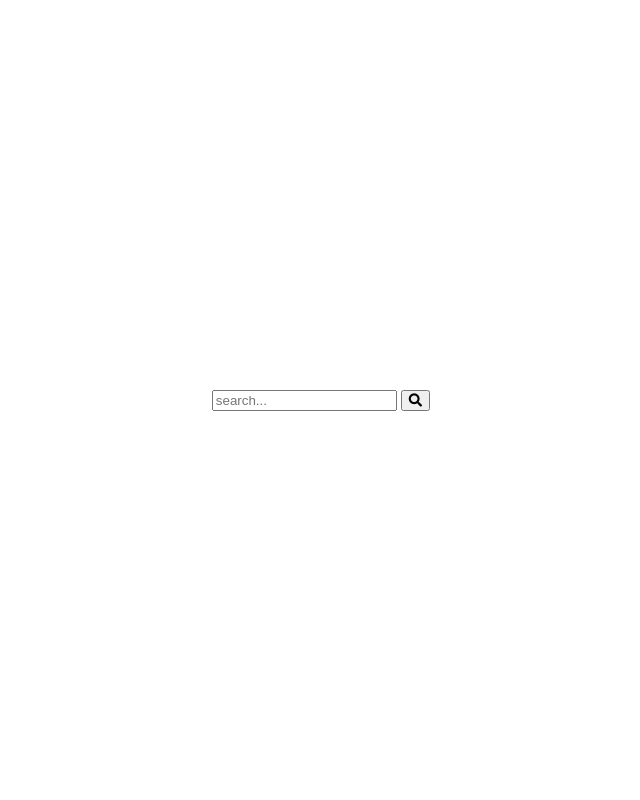
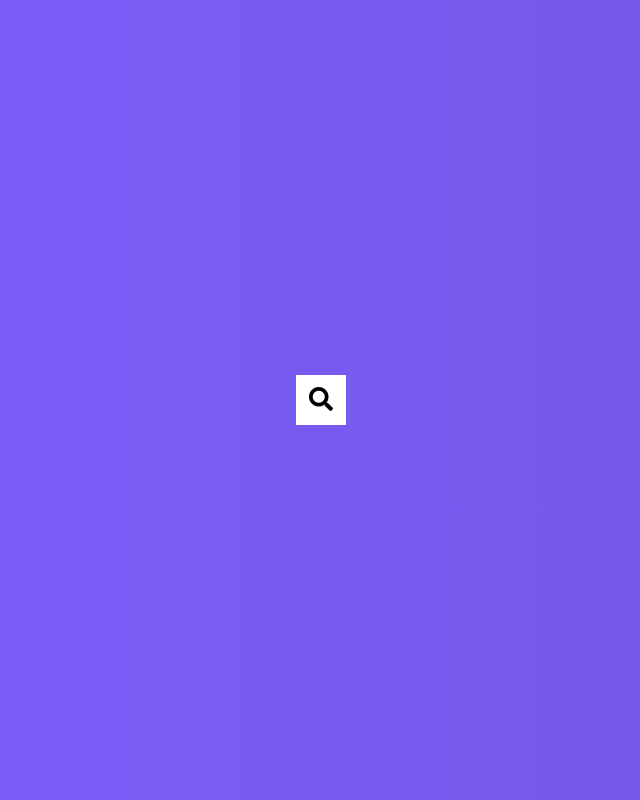
Before and after one commit to timmlaxton/Hidden-Nav, a plain HTML site: page index.html in a window 1280 px wide. Shown: the whole page, without its empty margins (319-959 px from the left). Drawn offline with Linux system fonts and the light colour scheme; a web font is replaced by a local one.

Commit message:
added css for btn

```diff
--- a/style.css
+++ b/style.css
@@ -5,12 +5,53 @@
 }
 
 body {
+  background-image: linear-gradient(90deg, #7d5fff, #7158e2);
   font-family: "Roboto", sans-serif;
   display: flex;
-  flex-direction: column;
   align-items: center;
   justify-content: center;
   height: 100vh;
   overflow: hidden;
   margin: 0;
 }
+
+.search {
+  position: relative;
+  height: 50px;
+}
+
+.search .input {
+  background-color: #fff;
+  border: 0;
+  font-size: 18px;
+  padding: 15px;
+  height: 50px;
+  width: 50px;
+  transition: width 0.3s ease;
+}
+
+.btn {
+  background-color: #fff;
+  border: 0;
+  cursor: pointer;
+  font-size: 24px;
+  position: absolute;
+  top: 0;
+  left: 0;
+  height: 50px;
+  width: 50px;
+  transition: transform 0.3s ease;
+}
+
+.btn:focus,
+input:focus {
+  outline: none;
+}
+
+.search.active .input {
+  width: 200px;
+}
+
+.search.active .btn {
+  transform: translateX(198px);
+}
```
